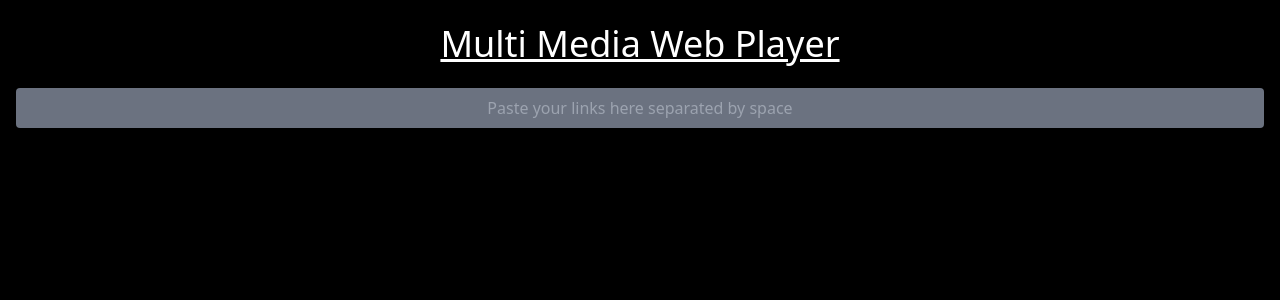
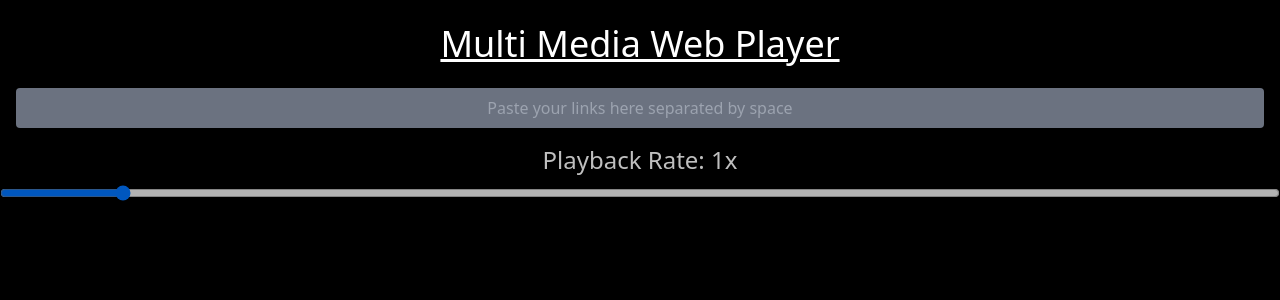
Before and after one commit to KnownBlackHat/Multi-Media-Web-Player, a SvelteKit app: page / in a window 1280 px wide. Shown: the top 300 px of the page. Built offline with nearby package versions, Linux system fonts and the light colour scheme.

Commit message:
"refactor: add playbackRate handler & customization"

```diff
--- a/src/components/MediaCard.svelte
+++ b/src/components/MediaCard.svelte
@@ -1,8 +1,24 @@
 <script>
 export let src;
 export let index;
+export let playbackRate;
+
 import { fade } from 'svelte/transition';
+
 let downloadBtn;
+let paused=true;
+let duration=0;
+let currentTime=0;
+
+function format(seconds) {
+		if (isNaN(seconds)) return '...';
+
+		const minutes = Math.floor(seconds / 60);
+		seconds = Math.floor(seconds % 60);
+		if (seconds < 10) seconds = '0' + seconds;
+
+		return `${minutes}:${seconds}`;
+	}
 </script>
 
 <div transition:fade class="rounded border-2 h-fit border-white overflow-hidden" role="button" tabindex="0"
@@ -31,7 +47,11 @@ on:mouseleave={() => {downloadBtn.style.visibility="hidden"}}
     }}/>
     </div>
 {:else}
-    <video defer class="h-60 w-full rounded" src={src} media-id={index} preload="auto" controls
+    <video defer class="h-60 w-full rounded" {src} media-id={index} preload="auto" playsinline loop
+        bind:playbackRate
+        bind:paused
+        bind:duration
+        bind:currentTime
         on:mouseenter={e => e.target.focus()}
         on:keypress={(e) => {
             switch(e.key) {
@@ -39,13 +59,22 @@ on:mouseleave={() => {downloadBtn.style.visibility="hidden"}}
                     if (!document.fullscreenElement) {
                             e.target.play()
                             e.target.requestFullscreen()
+                            e.target.controls = true
                         }
                     else {
                             e.target.pause()
                             document.exitFullscreen()
+                            e.target.controls = false
                         }
-                }}}>
+                }}}
+        on:click={(e) => {e.target.paused ? e.target.play() : e.target.pause()}}
+                >
         <track kind="captions" />
     </video>
+    <span class="flex justify-between px-2">
+    <span>{format(currentTime)}</span>
+    <input class="w-full mx-2" type="range" min="0" max={duration} step="0.01" bind:value={currentTime} />
+    <span>{format(duration)}</span>
+    </span>
 {/if}
 </div>
--- a/src/routes/+page.svelte
+++ b/src/routes/+page.svelte
@@ -1,9 +1,10 @@
 <script>
 import MediaCard from "../components/MediaCard.svelte"
-let input="";
-let links=null;
-let toLoad=[];
-$: input? links=input.split(" "): null
+let input = "";
+let links = null;
+let playbackRate = 1;
+let toLoad = [];
+$: input? links = input.split(" ") : null
 $: input? toLoad = [...links.splice(0, 16)] : null
 </script>
 <style>
@@ -21,11 +22,14 @@ $: input? toLoad = [...links.splice(0, 16)] : null
     <div class="text-4xl m-2 mb-6 text-center underline">Multi Media Web Player</div>
     <input type="text" bind:value={input} class="rounded bg-gray-500 p-2 w-full text-center" placeholder="Paste your links here separated by space"/>
 </header>
-
+<div class="text-center text-2xl sticky top-0 z-10 bg-black opacity-75">
+    Playback Rate: {playbackRate}x
+    <input type="range" min="0.1" max="10" step="0.1" bind:value={playbackRate} class="w-full"/>
+</div>
     {#if links}
         <div class="mx-2 grid grid-cols-1 md:grid-cols-3 lg:grid-cols-4 gap-8">
             {#each toLoad as link, index}
-                <MediaCard {index} src={link} />
+                <MediaCard {index} src={link} {playbackRate}/>
             {/each}
         </div>
         {#if links.length > 0}
```
